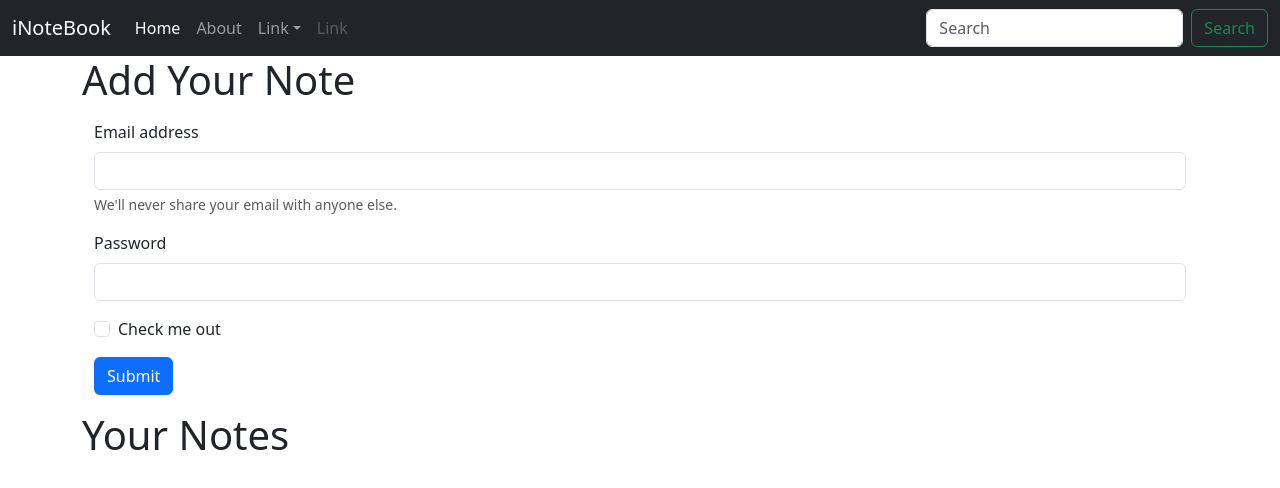
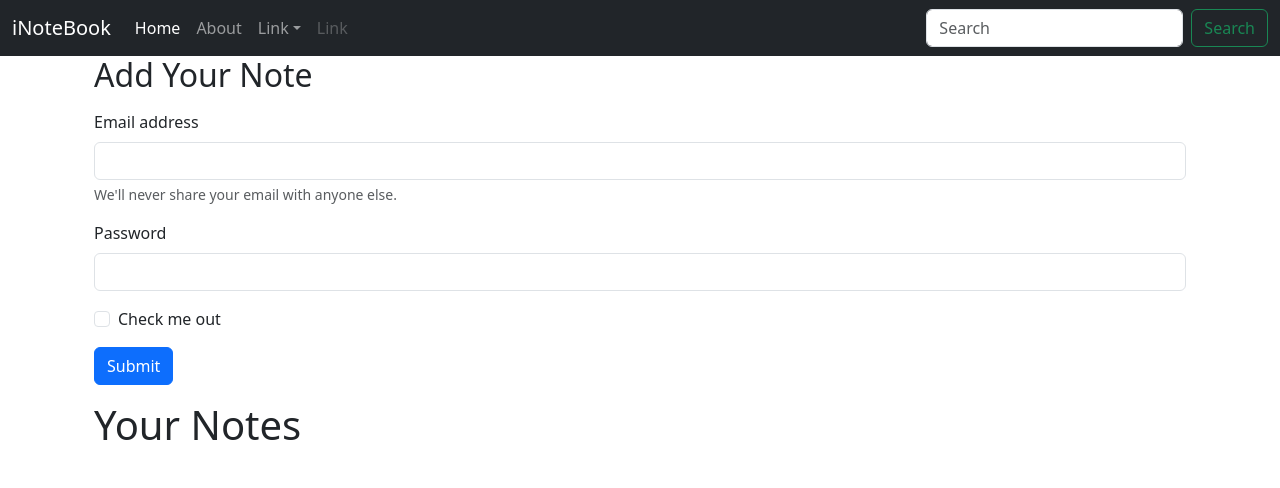
Before and after one commit to vinayakmishra-11/Inotebook, a React (Vite) app in the folder Fronthend/: page / in a window 1280 px wide. Shown: the top 488 px of the page. Built offline with nearby package versions, Linux system fonts and the light colour scheme.

Commit message:
adde some bootstatrp

```diff
--- a/Fronthend/src/components/Home.jsx
+++ b/Fronthend/src/components/Home.jsx
@@ -3,7 +3,9 @@ import React from 'react'
 export default function Home() {
   return (
     <div >
-     <h1>Add Your Note </h1>
+     <div className="container">
+      <h2>Add Your Note </h2>
+     </div>
     <div className="container my-3">
        <form>
   <div className="mb-3">
@@ -22,7 +24,9 @@ export default function Home() {
   <button type="submit" className="btn btn-primary">Submit</button>
 </form>
     </div>
-     <h1>Your Notes </h1>
+     <div className="container">
+      <h1>Your Notes </h1>
+     </div>
     </div>
   )
 }
```
